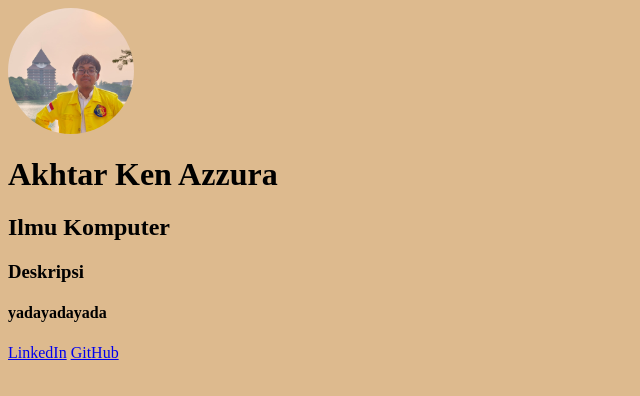
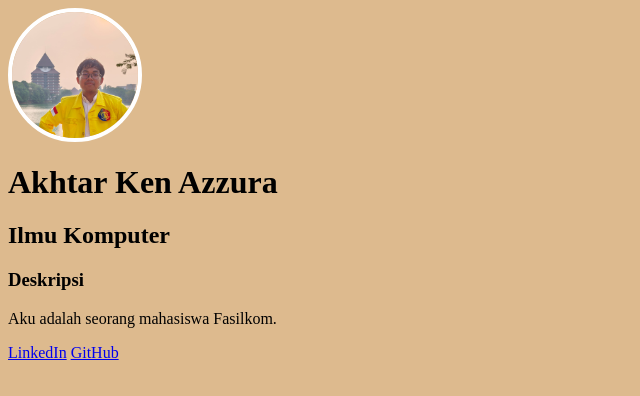
Before and after one commit to AkhtarKAz/amfm-itf, a plain HTML site: page index.html in a window 1280 px wide. Shown: the whole page, without its empty margins (0-640 px from the left). Drawn offline with Linux system fonts and the light colour scheme.

Commit message:
tambah border

```diff
--- a/index.html
+++ b/index.html
@@ -19,7 +19,7 @@
     </div>
     <div class="deskripsidiri">
         <h3>Deskripsi</h3>
-        <h4>yadayadayada</h4>
+        <p>Aku adalah seorang mahasiswa Fasilkom.</p>
     </div>
     <div class="medsos">
         <a href="https://www.linkedin.com/in/akhtar-ken-azzura-16b53b42a?utm_source=share_via&utm_content=profile&utm_medium=member_android" target="_blank">LinkedIn</a>
--- a/style.css
+++ b/style.css
@@ -5,6 +5,7 @@ body {
 .fotoken {
     width: 10%;
     border-radius: 100%;
+    border: 4px solid white;
     display: flex;
 }
 
@@ -25,5 +26,5 @@ body {
 }
 
 .medsos {
-
+    text-decoration: none;
 }
```
